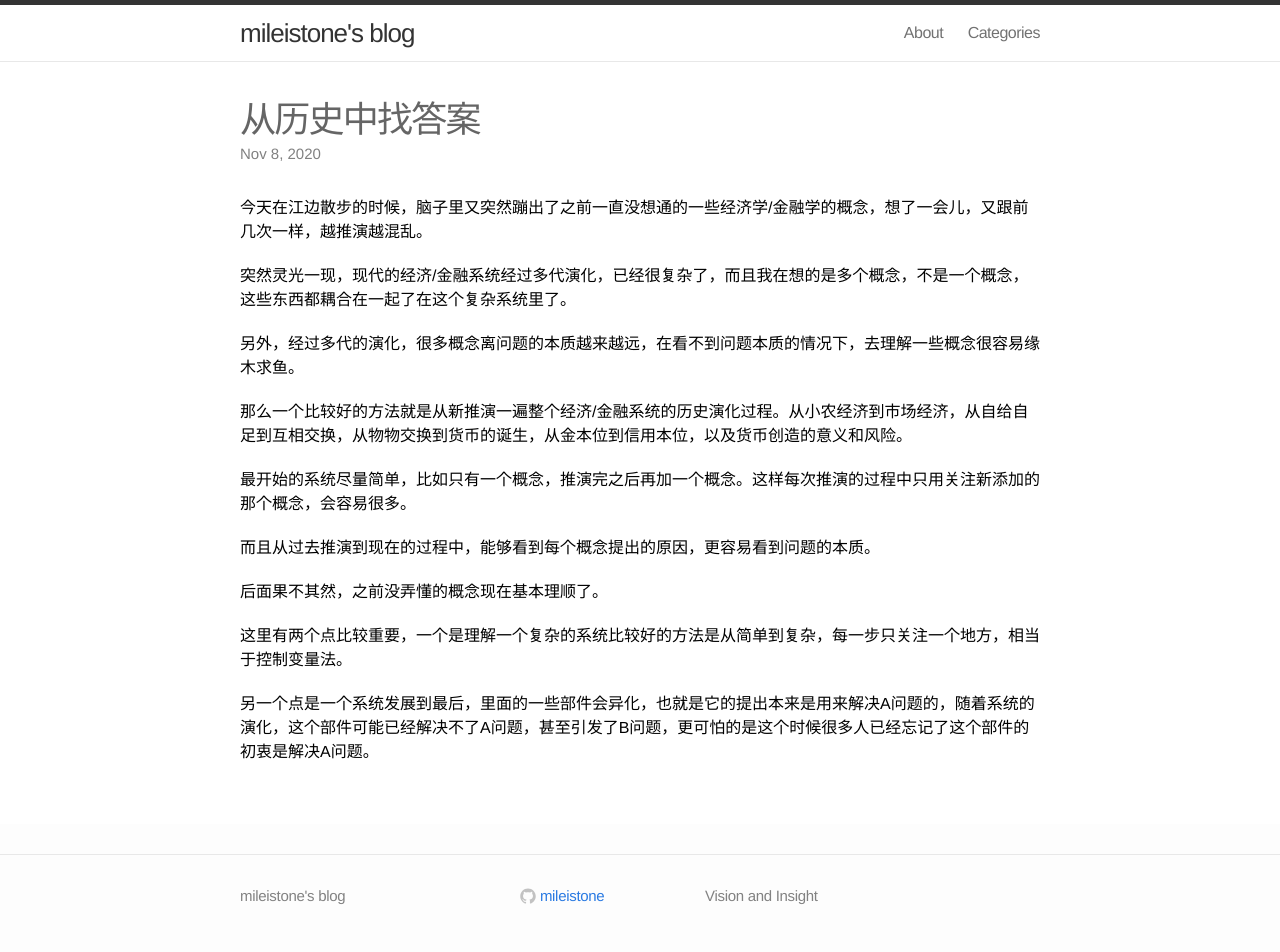
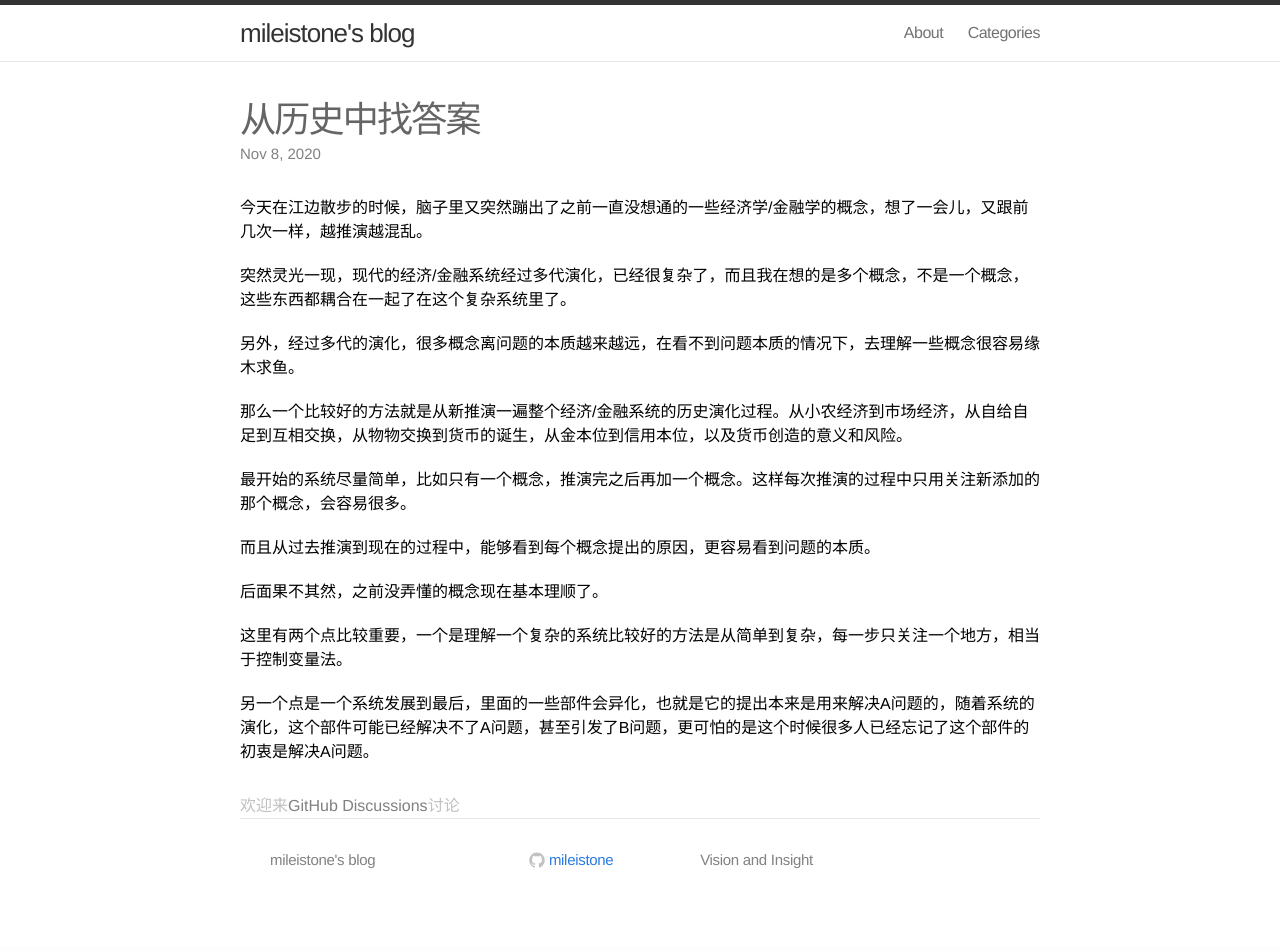
Before and after one commit to mileistone/mileistone.github.io, a Jekyll site: the page built from _posts/2020-11-08-find-answer-from-history.md, in a window 1280 px wide. Built offline with Jekyll 4.4.1, drawn with Linux system fonts in a browser that asks for light colours.

Commit message:
Update post.html

```diff
--- a/_layouts/post.html
+++ b/_layouts/post.html
@@ -11,7 +11,9 @@ layout: default
   <article class="post-content">
   {{ content }}
   </article>
-
+  <div style="color:silver">
+  欢迎来<a href="https://github.com/mileistone/mileistone.github.io/discussions" style="color:gray">GitHub Discussions</a>讨论
+  <div/>
   <!-- disqus comments -->
   <!--
   {% if page.comments %}
```
